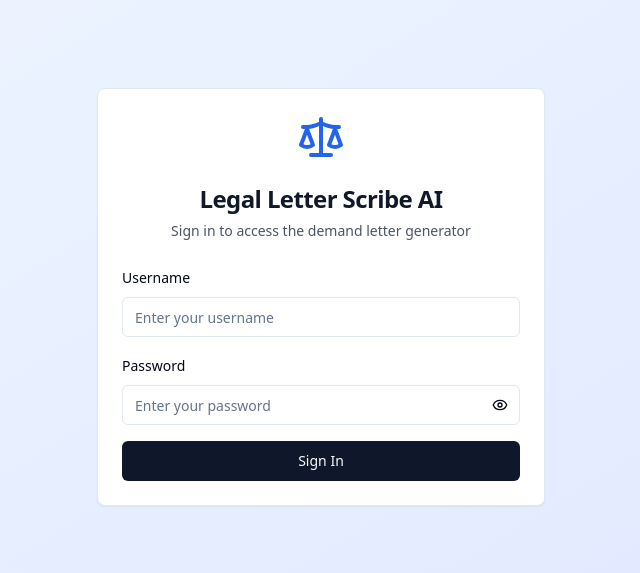
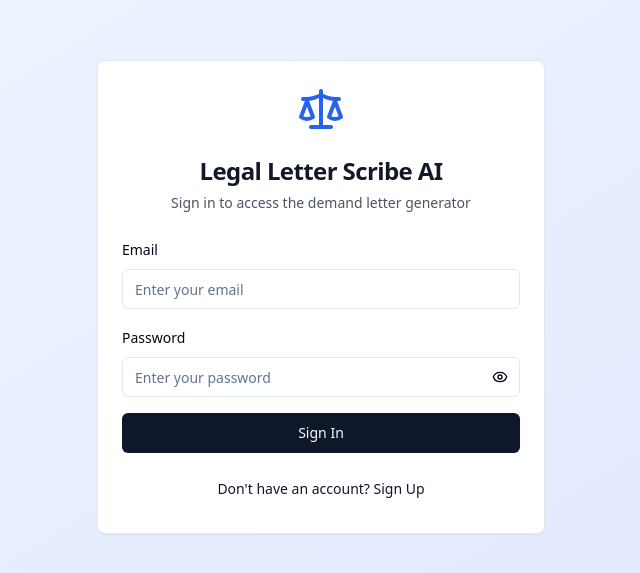
Before and after one commit to arcthaneaidelta/legal-letter-scribe-ai, a React (Vite) app: page /demand-letters in a window 1280 px wide. Shown: the part 103-676 px from the top of the page, without its empty margins (319-959 px from the left). Built offline with nearby package versions, Linux system fonts and the light colour scheme.

Commit message:
feat: Implement Gmail sign-in and sign-up
Adds sign-in with email and password functionality, replacing username with email. Includes a sign-up option, utilizing the backend API endpoints for authentication.

```diff
--- a/src/components/LoginScreen.tsx
+++ b/src/components/LoginScreen.tsx
@@ -13,17 +13,45 @@ interface LoginScreenProps {
 }
 
 const LoginScreen = ({ onLogin }: LoginScreenProps) => {
+  const [isSignUp, setIsSignUp] = useState(false);
+  const [email, setEmail] = useState('');
   const [username, setUsername] = useState('');
   const [password, setPassword] = useState('');
+  const [confirmPassword, setConfirmPassword] = useState('');
   const [showPassword, setShowPassword] = useState(false);
+  const [showConfirmPassword, setShowConfirmPassword] = useState(false);
   const [isLoading, setIsLoading] = useState(false);
 
-  const handleLogin = async (e: React.FormEvent) => {
+  const handleSubmit = async (e: React.FormEvent) => {
     e.preventDefault();
     setIsLoading(true);
 
     try {
-      const response = await apiService.login({ username, password });
+      if (isSignUp) {
+        // Sign Up
+        if (password !== confirmPassword) {
+          toast.error('Passwords do not match');
+          setIsLoading(false);
+          return;
+        }
+
+        const response = await apiService.register({
+          username,
+          email,
+          password
+        });
+
+        if (response.error) {
+          toast.error(response.error || 'Registration failed. Please try again.');
+        } else {
+          toast.success('Registration successful! Please sign in.');
+          setIsSignUp(false);
+          setPassword('');
+          setConfirmPassword('');
+        }
+      } else {
+        // Sign In
+        const response = await apiService.login({ email, password });
 
         if (response.access_token) {
           toast.success('Login successful!');
@@ -32,9 +60,11 @@ const LoginScreen = ({ onLogin }: LoginScreenProps) => {
           toast.error(response.error || 'Invalid credentials. Please try again.');
           setPassword('');
         }
+      }
     } catch (error) {
-      toast.error('Login failed. Please try again.');
+      toast.error(isSignUp ? 'Registration failed. Please try again.' : 'Login failed. Please try again.');
       setPassword('');
+      if (isSignUp) setConfirmPassword('');
     } finally {
       setIsLoading(false);
     }
@@ -51,11 +81,12 @@ const LoginScreen = ({ onLogin }: LoginScreenProps) => {
             Legal Letter Scribe AI
           </CardTitle>
           <p className="text-gray-600 text-sm">
-            Sign in to access the demand letter generator
+            {isSignUp ? 'Create your account' : 'Sign in to access the demand letter generator'}
           </p>
         </CardHeader>
         <CardContent>
-          <form onSubmit={handleLogin} className="space-y-4">
+          <form onSubmit={handleSubmit} className="space-y-4">
+            {isSignUp && (
               <div className="space-y-2">
                 <Label htmlFor="username">Username</Label>
                 <Input
@@ -67,6 +98,20 @@ const LoginScreen = ({ onLogin }: LoginScreenProps) => {
                   required
                 />
               </div>
+            )}
+
+            <div className="space-y-2">
+              <Label htmlFor="email">Email</Label>
+              <Input
+                id="email"
+                type="email"
+                value={email}
+                onChange={(e) => setEmail(e.target.value)}
+                placeholder="Enter your email"
+                required
+              />
+            </div>
+
             <div className="space-y-2">
               <Label htmlFor="password">Password</Label>
               <div className="relative">
@@ -93,13 +138,64 @@ const LoginScreen = ({ onLogin }: LoginScreenProps) => {
                 </Button>
               </div>
             </div>
+
+            {isSignUp && (
+              <div className="space-y-2">
+                <Label htmlFor="confirmPassword">Confirm Password</Label>
+                <div className="relative">
+                  <Input
+                    id="confirmPassword"
+                    type={showConfirmPassword ? 'text' : 'password'}
+                    value={confirmPassword}
+                    onChange={(e) => setConfirmPassword(e.target.value)}
+                    placeholder="Confirm your password"
+                    required
+                  />
+                  <Button
+                    type="button"
+                    variant="ghost"
+                    size="sm"
+                    className="absolute right-0 top-0 h-full px-3 py-2 hover:bg-transparent"
+                    onClick={() => setShowConfirmPassword(!showConfirmPassword)}
+                  >
+                    {showConfirmPassword ? (
+                      <EyeOff className="h-4 w-4" />
+                    ) : (
+                      <Eye className="h-4 w-4" />
+                    )}
+                  </Button>
+                </div>
+              </div>
+            )}
+
             <Button
               type="submit"
               className="w-full"
               disabled={isLoading}
             >
-              {isLoading ? 'Signing in...' : 'Sign In'}
+              {isLoading
+                ? (isSignUp ? 'Creating Account...' : 'Signing in...')
+                : (isSignUp ? 'Create Account' : 'Sign In')
+              }
             </Button>
+
+            <div className="text-center">
+              <Button
+                type="button"
+                variant="link"
+                onClick={() => {
+                  setIsSignUp(!isSignUp);
+                  setPassword('');
+                  setConfirmPassword('');
+                }}
+                className="text-sm"
+              >
+                {isSignUp
+                  ? 'Already have an account? Sign In'
+                  : "Don't have an account? Sign Up"
+                }
+              </Button>
+            </div>
           </form>
         </CardContent>
       </Card>
```
Also changed, not shown: src/services/apiService.ts (+5 -5 lines). Lines whose indentation alone changed are shown as unchanged.
